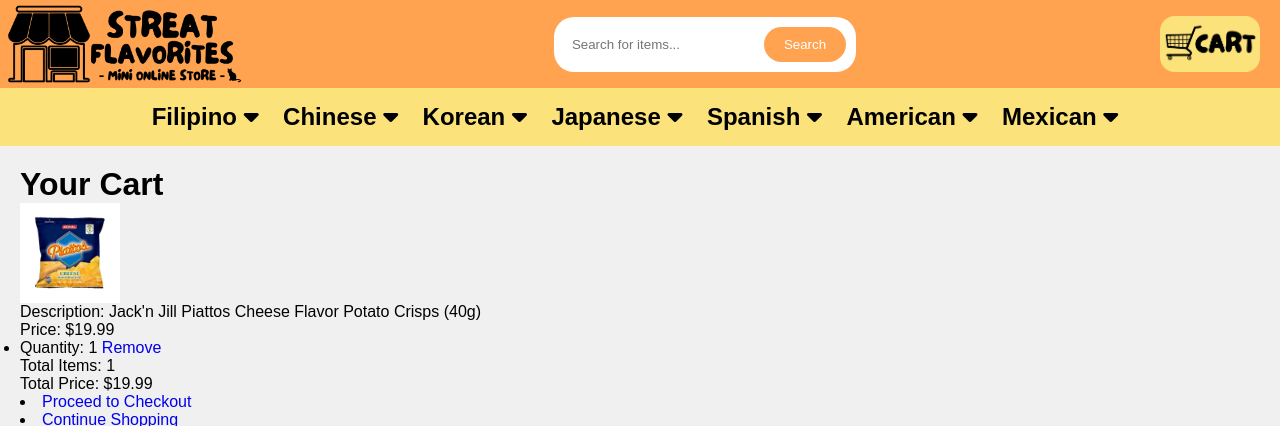
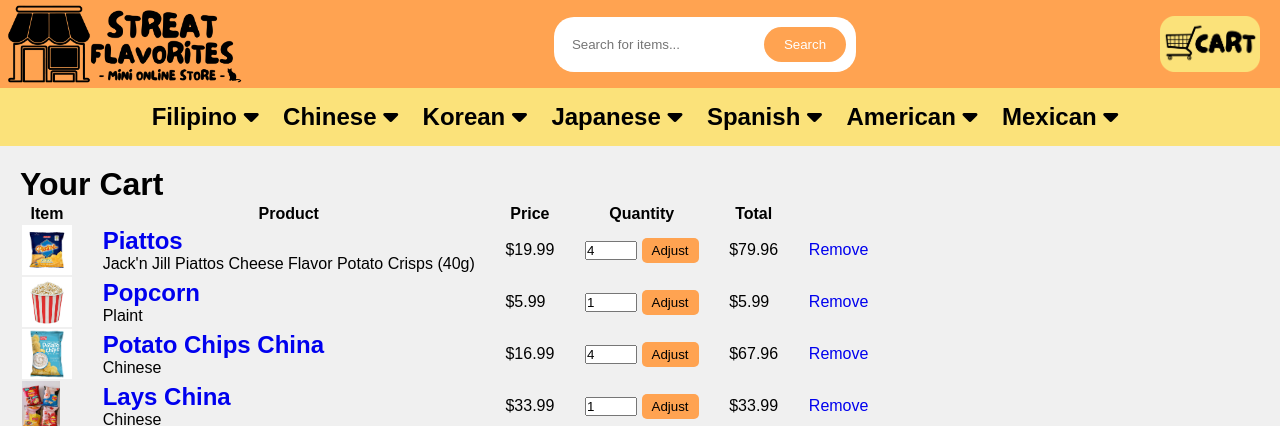
Before and after one commit to aaaar0n/Streat_Flavorites, a Django app: page /cart/ in a window 1280 px wide. Shown: the top 426 px of the page. Run offline with Django 4.2, Linux system fonts and the light colour scheme; a user stored in the database is signed in; data comes from the database, SQL or seed files in the repository; some libraries are stand-ins or nearby versions.

Commit message:
Updated cart page.

```diff
--- a/streat_flavorites/models.py
+++ b/streat_flavorites/models.py
@@ -23,7 +23,7 @@ class Item(models.Model):
     subcategory = models.ForeignKey(Subcategory, on_delete=models.CASCADE)
     likes = models.PositiveIntegerField(default=0)
     photo = models.ImageField(upload_to='item_photos/', null=True, blank=True)
-    weight_grams = models.PositiveIntegerField(default=0)
+    weight = models.PositiveIntegerField(default=0)
 
     def __str__(self):
         return self.name
--- /dev/null
+++ b/streat_flavorites/static/css/cart_styles.css
@@ -0,0 +1,19 @@
+    .adjust-quantity-button {
+        background-color: #FFA351; /* Same color as the header */
+        color: rgb(0, 0, 0); /* Text color */
+        border: none;
+        padding: 5px 10px;
+        border-radius: 5px;
+        cursor: pointer;
+    }
+
+    .action-button {
+        background-color: #FFA351; /* Same color as the header */
+        color: white; /* Text color */
+        border: none;
+        padding: 5px 10px;
+        border-radius: 5px;
+        cursor: pointer;
+        text-decoration: none; /* Remove default underline for links */
+        margin-right: 10px; /* Add some spacing between buttons */
+    }
--- a/streat_flavorites/templates/base.html
+++ b/streat_flavorites/templates/base.html
@@ -52,7 +52,7 @@
     <link href="https://fonts.googleapis.com/css2?family=Montserrat&display=swap" rel="stylesheet">
     <link rel="stylesheet" type="text/css" href="{% static 'css/base_styles.css' %}">
     <link rel="stylesheet" href="https://cdnjs.cloudflare.com/ajax/libs/font-awesome/6.0.0-beta3/css/all.min.css">
-
+    <script src="https://cdn.jsdelivr.net/npm/sweetalert2@11"></script>
 
     <title>{% block title %}Your Online Store{% endblock %}</title>
 </head>
--- a/streat_flavorites/templates/cart.html
+++ b/streat_flavorites/templates/cart.html
@@ -2,33 +2,71 @@
 
 {% block title %}Home - Your Online Store{% endblock %}
 
+{% load static %}
+
 {% block content %}
+    <link rel="stylesheet" href="{% static 'css/cart_styles.css' %}">
     <h1>Your Cart</h1>
 
     {% if cart_items %}
-        <ul>
+        <table class="cart-table">
+            <thead>
+                <tr>
+                    <th>Item</th>
+                    <th>&nbsp;&nbsp;&nbsp;&nbsp;&nbsp;&nbsp;</th> <!-- Empty column for spacing -->
+                    <th>Product</th>
+                    <th>&nbsp;&nbsp;&nbsp;&nbsp;&nbsp;&nbsp;</th> <!-- Empty column for spacing -->
+                    <th>Price</th>
+                    <th>&nbsp;&nbsp;&nbsp;&nbsp;&nbsp;&nbsp;</th> <!-- Empty column for spacing -->
+                    <th>Quantity</th>
+                    <th>&nbsp;&nbsp;&nbsp;&nbsp;&nbsp;&nbsp;</th> <!-- Empty column for spacing -->
+                    <th>Total</th>
+                    <th>&nbsp;&nbsp;&nbsp;&nbsp;&nbsp;&nbsp;</th> <!-- Empty column for spacing -->
+                    <th></th>
+                </tr>
+            </thead>
+            <tbody>
                 {% for item in cart_items %}
-                <div class="item">
+                    <tr class="cart-item">
+                        <td class="item-image">
                             {% if item.item.photo %}
-                        <img src="{{ item.item.photo.url }}" alt="{{ item.item.name }} Photo" style="max-width: 100px; max-height: 100px;">
+                                <img src="{{ item.item.photo.url }}" alt="{{ item.item.name }} Photo" style="max-width: 50px; max-height: 50px;">
                             {% endif %}
-                </div>
-                    <h2><a href="{% url 'item_detail' item.id %}">{{ item.name }}</a></h2>
-                    <p>Description: {{ item.item.description }}</p>
-                    <p>Price: ${{ item.item.price }}</p>
-                    <li>
-                        Quantity: {{ item.quantity }}
+                        </td>
+                        <td></td> <!-- Empty column for spacing -->
+                        <td class="item-description">
+                            <h2><a href="{% url 'item_detail' item.id %}">{{ item.item.name }}</a></h2>
+                            <p>{{ item.item.description }}</p>
+                        </td>
+                        <td></td> <!-- Empty column for spacing -->
+                        <td class="item-price">${{ item.item.price }}</td>
+                        <td></td> <!-- Empty column for spacing -->
+                        <td class="item-quantity">
+                            <form method="post" action="{% url 'adjust_cart' item.id %}">
+                                {% csrf_token %}
+                                <input type="number" name="quantity" value="{{ item.quantity }}" min="1" max="{{ item.item.stocks }}">
+                                <button type="submit" class="adjust-quantity-button">Adjust</button>
+                            </form>
+                        </td>
+                        <td></td> <!-- Empty column for spacing -->
+                        <td class="item-total">${{ item.total }}</td>
+                        <td></td> <!-- Empty column for spacing -->
+                        <td class="item-remove">
                             <a href="{% url 'remove_from_cart' item.id %}">Remove</a>
-                    </li>
-                    <!-- Other item details -->
-
+                        </td>
+                        <td></td> <!-- Empty column for spacing -->
+                    </tr>
                 {% endfor %}
-        </ul>
-        <p>Total Items: {{ total_items }}</p>
-        <p>Total Price: ${{ total_price }}</p>
+            </tbody>
+        </table>
+        <p class="sub-total">Sub Total: ${{ total_price }}</p>
+        <p class="sub-total">Estimated Total Weight: {{ total_weight }} grams</p>
     {% else %}
         <p>Your cart is empty.</p>
     {% endif %}
-    <li><a href="{% url 'checkout' %}">Proceed to Checkout</a></li>
-    <li><a href="{% url 'index' %}">Continue Shopping</a></li>
+    <br>
+    <div class="cart-buttons">
+        <a href="{% url 'checkout' %}" class="action-button">Proceed to Checkout</a><br><br>
+        <a href="{% url 'index' %}" class="action-button">Continue Shopping</a>
+    </div>
 {% endblock %}
--- a/streat_flavorites/templates/item_detail.html
+++ b/streat_flavorites/templates/item_detail.html
@@ -25,10 +25,12 @@
                 <div class="quantity-adjustment">
                     <form method="post" action="{% url 'add_to_cart' item.id %}">
                         {% csrf_token %}
+                        <input type="hidden" name="item_id" value="{{ item.id }}">
                         Quantity: <input type="number" name="quantity" value="1" min="1" max="{{ item.stocks }}">
                         <button type="submit" class="add-to-cart-button">Add to Cart</button>
                     </form>
                 </div>
+
                 <div class="like-section">
                     <button id="like-button" data-item-id="{{ item.id }}" class="like-button">Like</button>
                     <p>Likes: <span id="like-count">{{ item.likes }}</span></p>
--- a/streat_flavorites/urls.py
+++ b/streat_flavorites/urls.py
@@ -13,5 +13,5 @@ urlpatterns = [
     path('remove_from_cart/<int:item_id>/', views.remove_from_cart, name='remove_from_cart'),
     path('like_item/<int:item_id>/', views.like_item, name='like_item'),
     path('search/', views.search_items, name='search_items'),
-
+    path('adjust_cart/<int:item_id>/', views.adjust_cart, name='adjust_cart'),
 ]
--- a/streat_flavorites/views.py
+++ b/streat_flavorites/views.py
@@ -31,20 +31,27 @@ def item_detail(request, item_id):
     item = get_object_or_404(Item, pk=item_id)
     categories = Category.objects.all()
     recommended_items = Item.objects.filter(subcategory=item.subcategory).exclude(id=item_id).order_by('?')[:5]
-    context_dict = {'item': item, 'categories': categories, 'recommended_items': recommended_items,}
+    context_dict = {'item': item, 'categories': categories, 'recommended_items': recommended_items}
 
     return render(request, 'item_detail.html', context_dict)
 
 def cart(request):
-    user_cart, created = Cart.objects.get_or_create(user=request.user)
+    user_cart, _ = Cart.objects.get_or_create(user=request.user)
     cart_items = user_cart.cartitem_set.all()
 
     total_items = sum(item.quantity for item in cart_items)
 
-    # Calculate total price
+    # Calculate total price and total for each item
+    total_price = 0
+    for item in cart_items:
+        item.total = item.item.price * item.quantity
+        total_price += item.total
+
     total_price = sum(item.item.price * item.quantity for item in cart_items)
+    total_weight = sum(item.item.weight * item.quantity for item in cart_items)
+
     categories = Category.objects.all()
-    context_dict = {'cart_items': cart_items, 'total_items': total_items, 'total_price': total_price, 'categories': categories}
+    context_dict = {'cart_items': cart_items, 'total_items': total_items, 'total_price': total_price, 'categories': categories, 'total_weight': total_weight}
 
     return render(request, 'cart.html', context_dict)
 
@@ -55,18 +62,32 @@ def add_to_cart(request, item_id):
     if request.method == 'POST':
         quantity = int(request.POST.get('quantity', 1))
     else:
-        quantity = 1
+        quantity = 1  # Default to 1 if quantity is not provided in POST data
 
     # Get or create the user's cart
-    user_cart, created = Cart.objects.get_or_create(user=request.user)  # Assuming you have authentication
+    user_cart, _ = Cart.objects.get_or_create(user=request.user)  # Using "_" to indicate that "created" is not used
 
     # Check if the item is already in the cart, increment quantity if so
     cart_item, created = CartItem.objects.get_or_create(cart=user_cart, item=item)
     if not created:
         cart_item.quantity += quantity
-        cart_item.save()
+    else:
+        cart_item.quantity = quantity  # Set the initial quantity if the item was just created
+    cart_item.save()
 
     return redirect('cart')  # Redirect to the cart page
+
+def adjust_cart(request, item_id):
+    cart_item = get_object_or_404(CartItem, pk=item_id)
+
+    if request.method == 'POST':
+        quantity = int(request.POST.get('quantity', 1))
+
+        if quantity > 0 and quantity <= cart_item.item.stocks:
+            cart_item.quantity = quantity
+            cart_item.save()
+
+    return redirect('cart')
 
 def remove_from_cart(request, item_id):
     cart_item = get_object_or_404(CartItem, pk=item_id)
```
Also changed, not shown: db.sqlite3, streat_flavorites/migrations/0006_rename_weight_grams_item_weight.py (added). Lines whose indentation alone changed are shown as unchanged.
